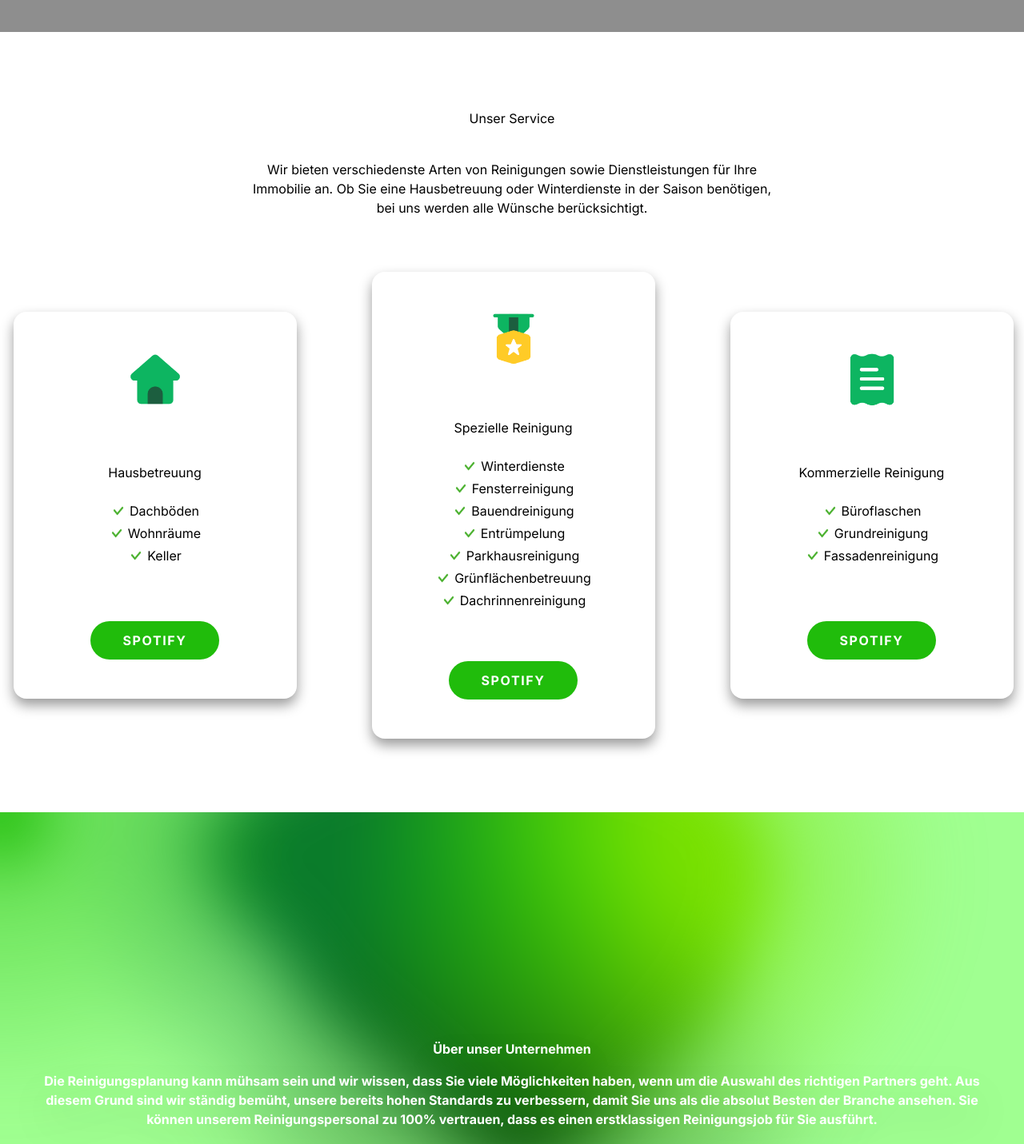
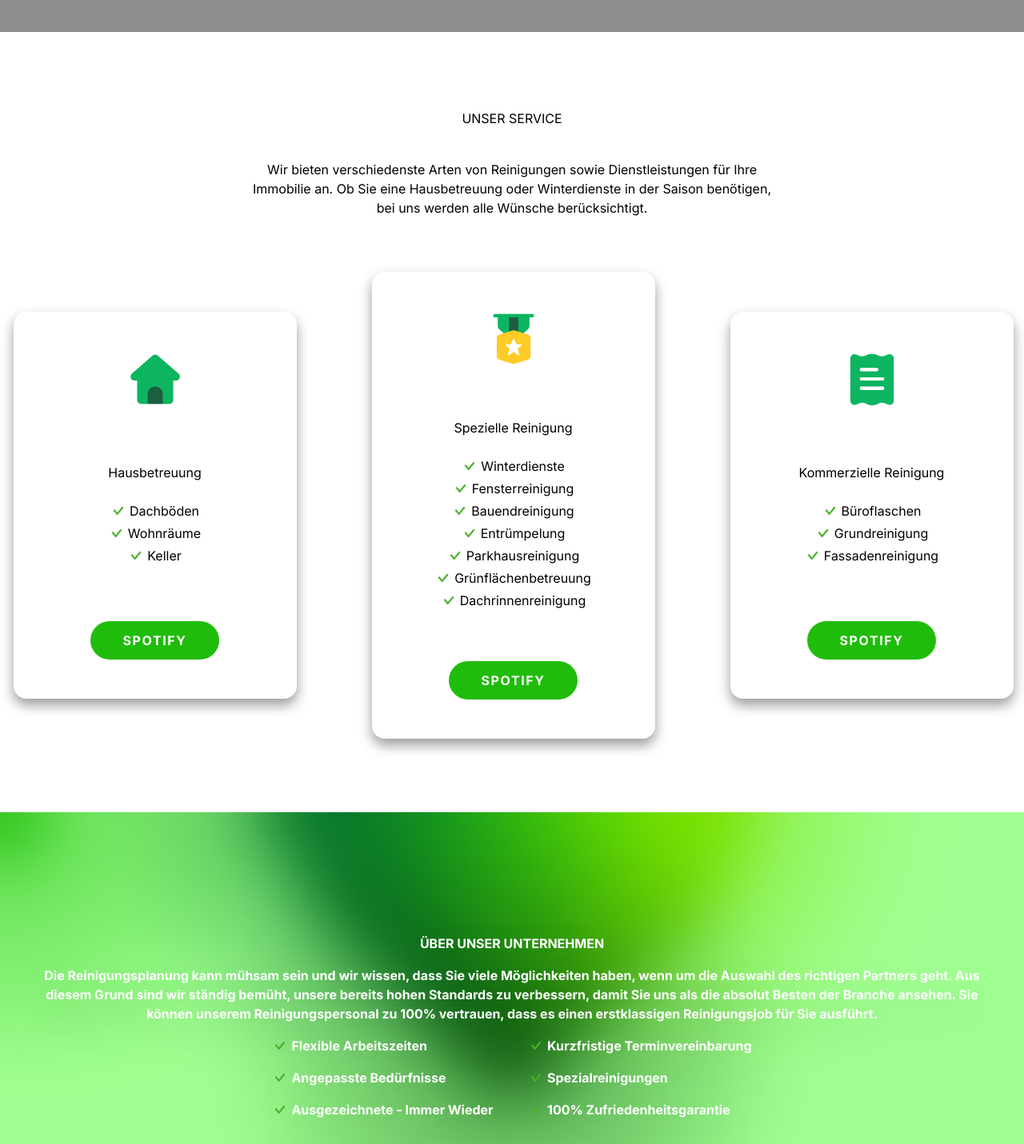
Before and after one commit to Curiosoofficial/todorovic-partner, a Next.js app: page / in a window 1280 px wide. Shown: the part 760-2191 px from the top of the page at 80% size. Built offline with nearby package versions, Linux system fonts and the light colour scheme; grey boxes are pictures that could not be loaded.

Commit message:
about us animated gradient fix2

```diff
--- a/app/page.tsx
+++ b/app/page.tsx
@@ -1,4 +1,4 @@
-import HomeAboutUsSec from "@/components/homeui/HomeAboutUsSec";
+import HomeAboutUsSec1 from "@/components/homeui/HomeAboutUsSec";
 import HomeServiceSec from "@/components/homeui/HomeServiceSec";
 import { ImagesSlider } from "@/components/ui/images-slider";
 import { heroImages } from "@/constants";
@@ -20,7 +20,7 @@ export default function Home() {
 
       <HomeServiceSec />
 
-      <HomeAboutUsSec />
+      <HomeAboutUsSec1 />
     </main>
   );
 }
--- a/components/homeui/HomeAboutUsSec.tsx
+++ b/components/homeui/HomeAboutUsSec.tsx
@@ -4,13 +4,13 @@ import { aboutussec } from "@/constants";
 import Image from "next/image";
 import Button from "../ui/spotify-button";
 
-const HomeAboutUsSec = () => {
+const HomeAboutUsSec1 = () => {
   return (
     <section>
-      <BackgroundGradientAnimation className="z-10">
-        <div className="absolute z-50 inset-0 flex flex-col items-center justify-center text-white font-bold px-4 pointer-events-none text-center overflow-hidden">
+      <BackgroundGradientAnimation>
+        <div className=" pb-16 absolute z-50 inset-0 flex flex-col items-center justify-center text-white font-bold px-4 pointer-events-none text-center overflow-hidden">
           <p className="bg-clip-text p-2 drop-shadow-2xl h1-bold">
-            Über unser Unternehmen
+            ÜBER UNSER UNTERNEHMEN
           </p>
           <div className="flex flex-col justify-center items-center">
             <p className="base-semibold max-w-[1200px] bg-clip-text p-2  drop-shadow-2xl  ">
@@ -35,10 +35,10 @@ const HomeAboutUsSec = () => {
             </div>
           </div>
         </div>
-        <Button className="absolute top-[70%] left-[50%] transform -translate-x-1/2 -translate-y-1/2" />
+        <Button className="absolute top-[75%] left-[50%] transform -translate-x-1/2 -translate-y-1/2" />
       </BackgroundGradientAnimation>
     </section>
   );
 };
 
-export default HomeAboutUsSec;
+export default HomeAboutUsSec1;
--- a/components/homeui/HomeServiceSec.tsx
+++ b/components/homeui/HomeServiceSec.tsx
@@ -4,7 +4,7 @@ import { PinContainer } from "../ui/3d-pin";
 const HomeServiceSec = () => {
   return (
     <section className="flex flex-col justify-center items-center gap-10 pt-24 pb-32">
-      <h2 className="h2-bold">Unser Service</h2>
+      <h2 className="h1-bold">UNSER SERVICE</h2>
       <p className="max-w-2xl text-center">
         Wir bieten verschiedenste Arten von Reinigungen sowie Dienstleistungen
         für Ihre Immobilie an. Ob Sie eine Hausbetreuung oder Winterdienste in
--- a/components/ui/background-gradient-animation.tsx
+++ b/components/ui/background-gradient-animation.tsx
@@ -89,7 +89,7 @@ export const BackgroundGradientAnimation = ({
   return (
     <div
       className={cn(
-        "h-screen relative overflow-hidden top-0 left-0 bg-[linear-gradient(40deg,var(--gradient-background-start),var(--gradient-background-end))]",
+        "h-[600px] relative overflow-hidden top-0 left-0 bg-[linear-gradient(40deg,var(--gradient-background-start),var(--gradient-background-end))]",
         containerClassName
       )}
     >
```
